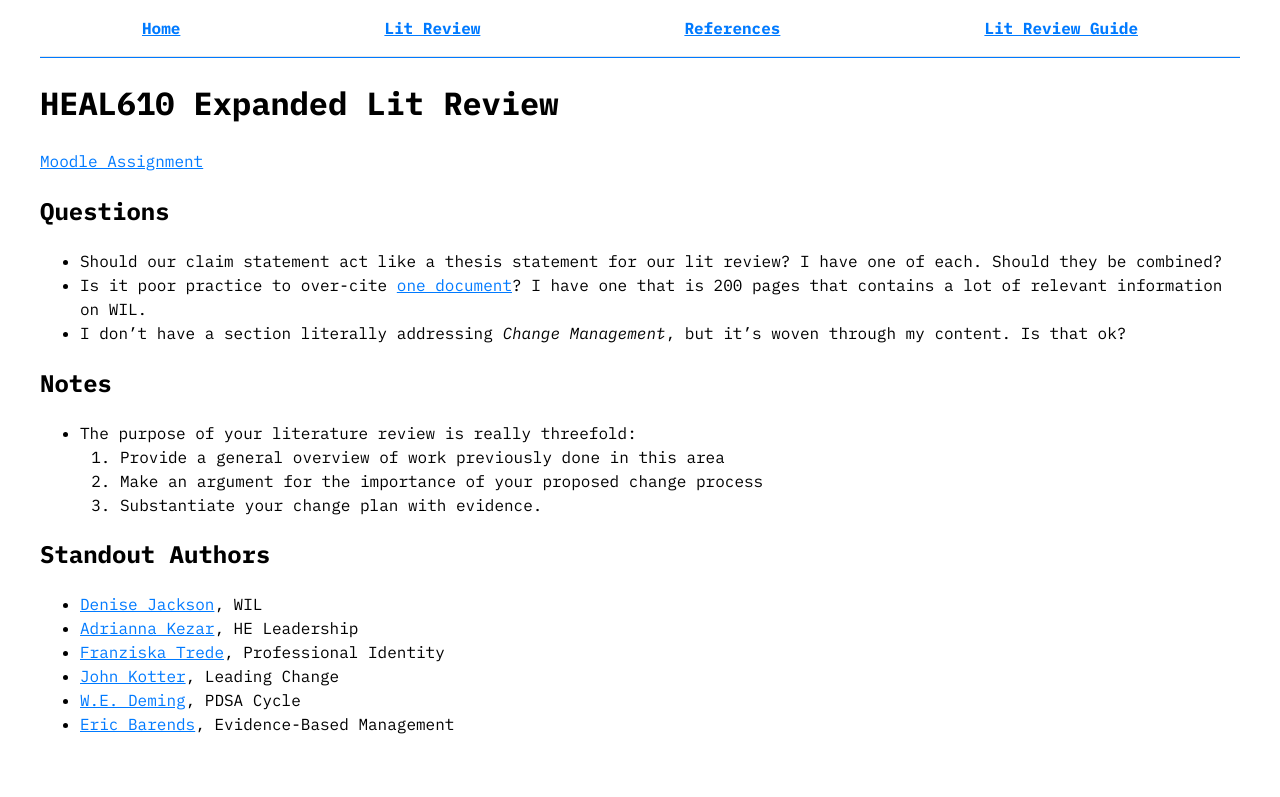
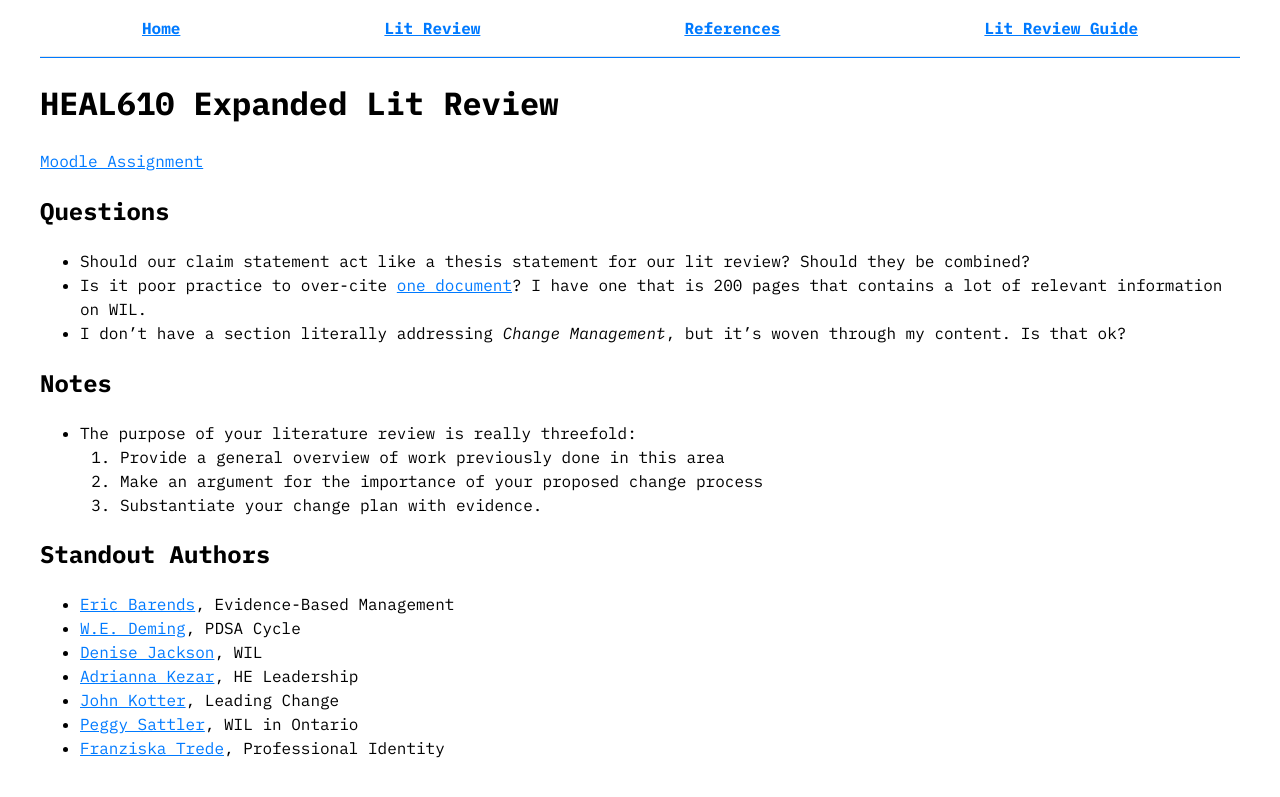
Before and after one commit to AlainParadis/HEAL610, a Jekyll site: the page built from index.md, in a window 1280 px wide. Shown: the top 797 px of the page. Built offline with Jekyll 4.4.1, drawn with Linux system fonts in a browser that asks for light colours.

```diff
--- a/index.md
+++ b/index.md
@@ -10,7 +10,7 @@ permalink: /
 
 ## Questions
 
--   Should our claim statement act like a thesis statement for our lit review? I have one of each. Should they be combined?
+-   Should our claim statement act like a thesis statement for our lit review? Should they be combined?
 -   Is it poor practice to over-cite <a href="./bibliography/stirling_practical_2024.html">one document</a>? I have one that is 200 pages that contains a lot of relevant information on WIL.
 -   I don't have a section literally addressing *Change Management*, but it's woven through my content. Is that ok?
 
@@ -23,9 +23,10 @@ permalink: /
 
 ## Standout Authors
 
+-   [Eric Barends](https://scholar.google.ca/citations?hl=en&user=fL4Dgk0AAAAJ), Evidence-Based Management
+-   [W.E. Deming](https://deming.org/explore/pdsa/), PDSA Cycle
 -   [Denise Jackson](https://scholar.google.ca/citations?hl=en&user=24GmN7IAAAAJ), WIL
 -   [Adrianna Kezar](https://scholar.google.ca/citations?hl=en&user=LF9HFAQAAAAJ), HE Leadership
+-   [John Kotter](https://www.kotterinc.com/methodology/8-steps/), Leading Change
+-   [Peggy Sattler](https://scholar.google.ca/citations?user=NgzgYooAAAAJ&hl=en&inst=8545375229648679180&oi=sra), WIL in Ontario
 -   [Franziska Trede](https://scholar.google.ca/citations?hl=en&user=tTTLS3MAAAAJ), Professional Identity
--   [John Kotter](https://www.kotterinc.com/methodology/8-steps/), Leading Change
--   [W.E. Deming](https://deming.org/explore/pdsa/), PDSA Cycle
--   [Eric Barends](https://scholar.google.ca/citations?hl=en&user=fL4Dgk0AAAAJ), Evidence-Based Management
```
